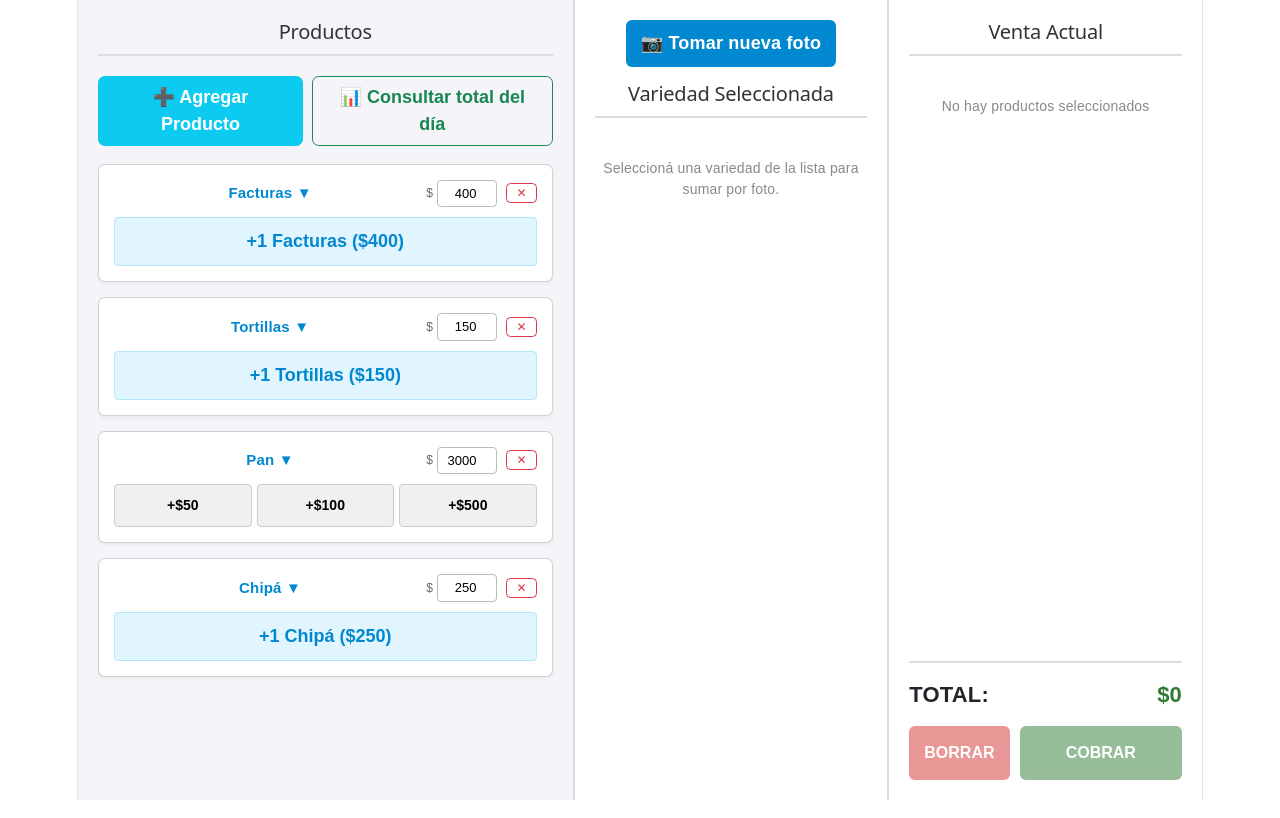
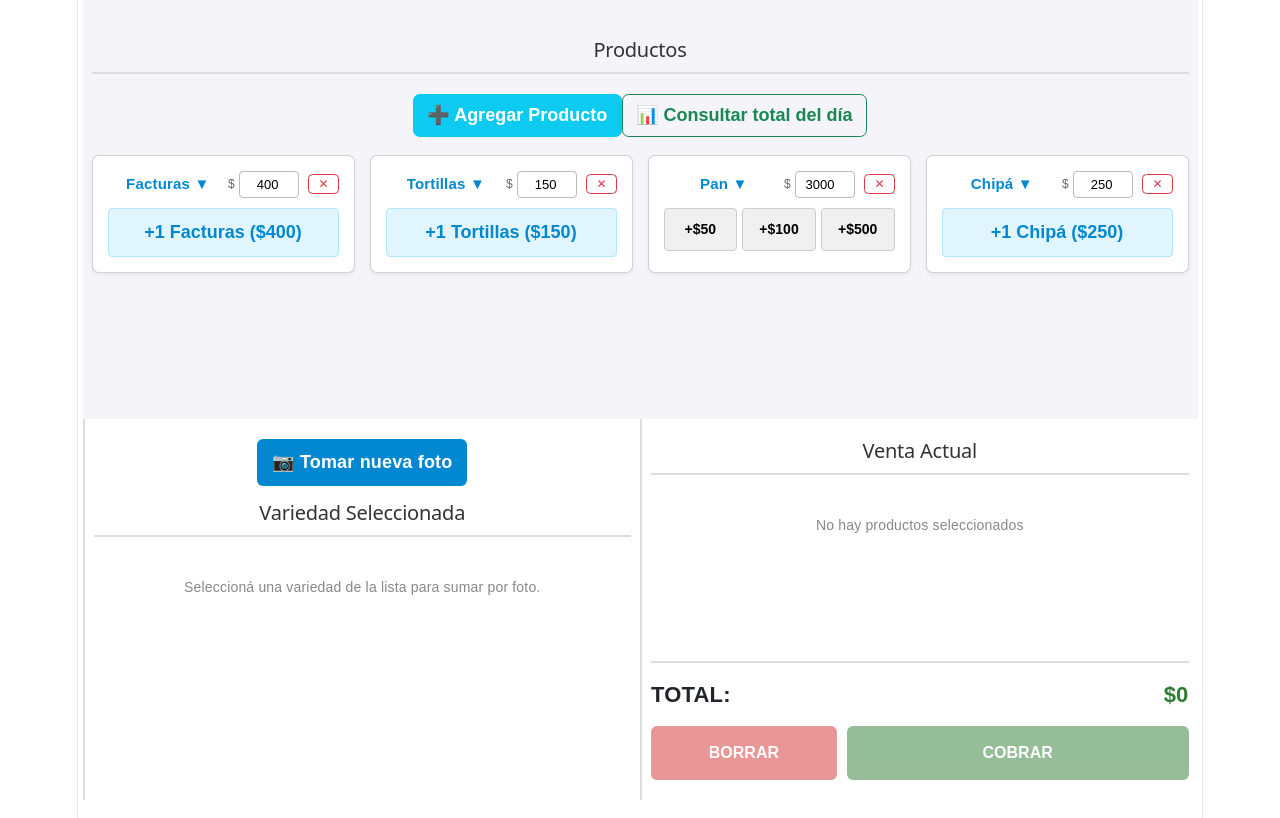
Before and after one commit to Pablo-German-Jimenez/bakery-product-contability, a React (Vite) app: page / in a window 1280 px wide. Built offline with nearby package versions, Linux system fonts and the light colour scheme.

Commit message:
ajustes display flex a display en bloque

```diff
--- a/src/App.jsx
+++ b/src/App.jsx
@@ -300,13 +300,14 @@ export default function App() {
   const carritoVacio = Object.keys(carrito).length === 0;
 
   return (
-    <div className="pantalla-principal">
+    <div className="container-fluid py-3">
+ <div className="pantalla-principal row g-3">
       {/* SECCIÓN IZQUIERDA: PRODUCTOS */}
       <div className="seccion-productos">
         <h2 className="titulo-seccion">Productos</h2>
 
         {/* Botonera Superior */}
-        <div className="d-flex gap-2 mb-3">
+        <div className="gap-2 mb-3">
           <button
             type="button"
             onClick={() => setMostrarModalNuevo(true)}
@@ -632,5 +633,7 @@ export default function App() {
         onCancelar={() => setConfirmarCompra(false)}
       />
     </div>
+    </div>
+
   );
 }
--- a/src/components/styles/PanelStyles.css
+++ b/src/components/styles/PanelStyles.css
@@ -1,14 +1,13 @@
 /* src/components/styles/PanelStyles.css */
 
 .pantalla-principal {
-  display: flex;
+  display:flex;
   height: 100vh;
   font-family: Arial, sans-serif;
   background-color: #f4f4f9;
 }
 
 .seccion-productos {
-  flex: 2;
   padding: 20px;
   overflow-y: auto;
 }
```
